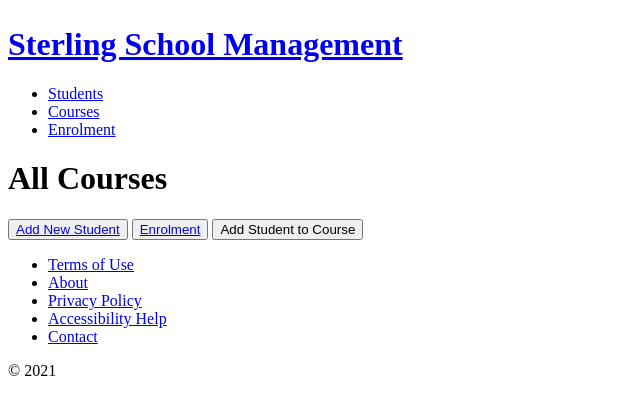
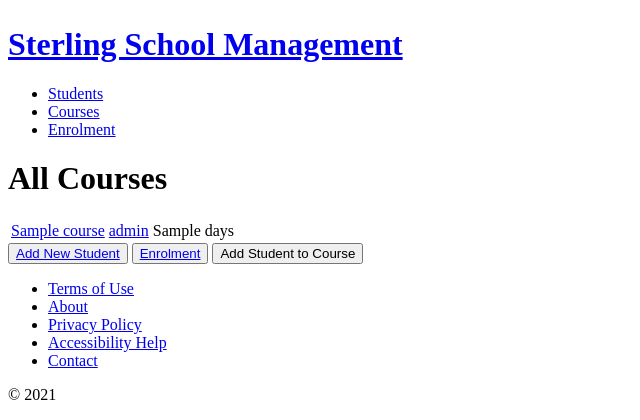
Before and after one commit to sarahclarke-skc/school_management_web_app, a Flask app: page /courses in a window 1280 px wide. Shown: the part 644-1064 px from the top of the page, without its empty margins (0-640 px from the left). Before the commit the page ends 1020 px from the top, so only its background shows below. Run offline with Flask 2, Linux system fonts and the light colour scheme; a database or web service that is not in the repository returns one stand-in record (values such as "Sample title"); some libraries are stand-ins or nearby versions.

Commit message:
for loop added to courses/index - displaying table contents and click throughs working

```diff
--- a/school_start_point/templates/courses/index.html
+++ b/school_start_point/templates/courses/index.html
@@ -1,6 +1,16 @@
 {% extends "base.html" %}
 {% block main %}
 <h1>All Courses</h1>
+
+<table>
+    <tr>
+        {% for course in courses %}
+        <td><a href="/courses/{{ course.id }}"> {{course.name}} </a></td>
+        <td><a href="/courses/{{course.id}}">{{course.level}}</a></td>
+        <td>{{course.days}}</td>
+        {% endfor %}
+    </tr>
+</table>
 
 <div id = index-buttons-small>
     <button><a href="/students/new">Add New Student</a></button>
```
